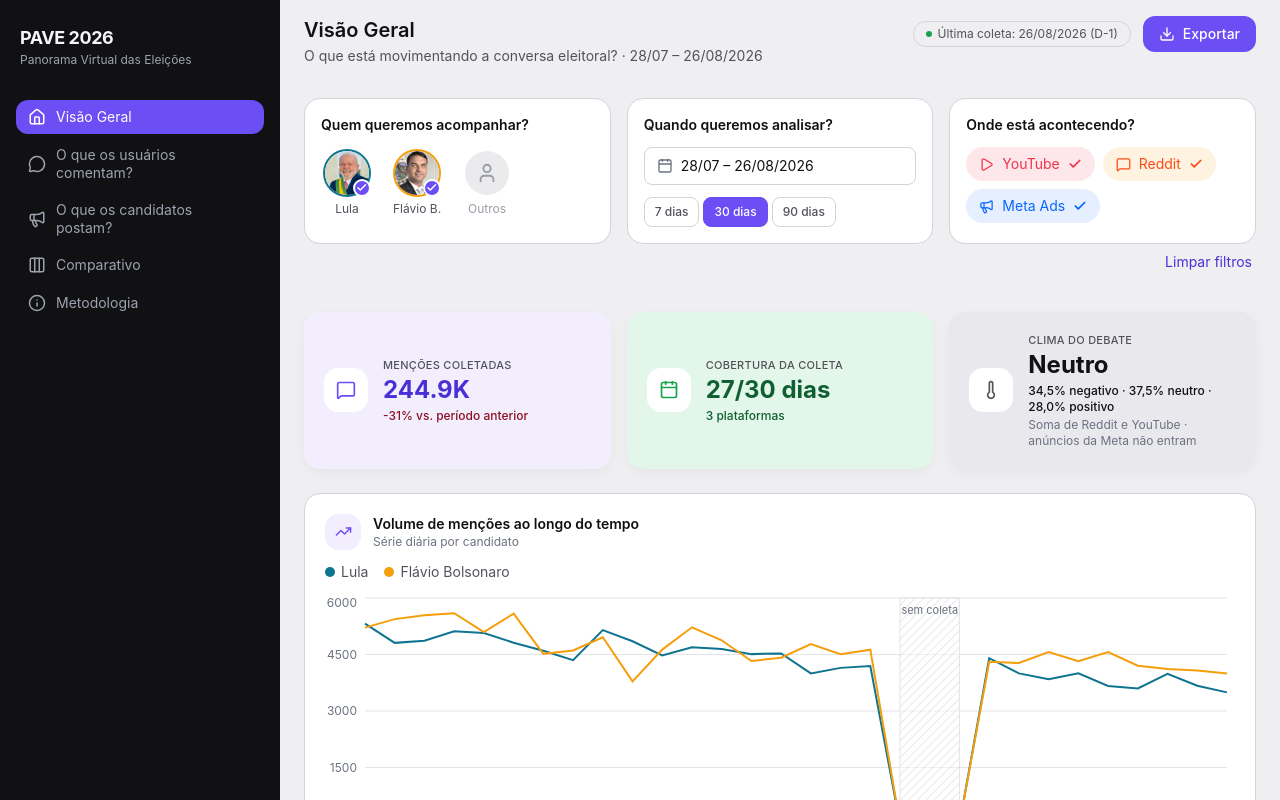
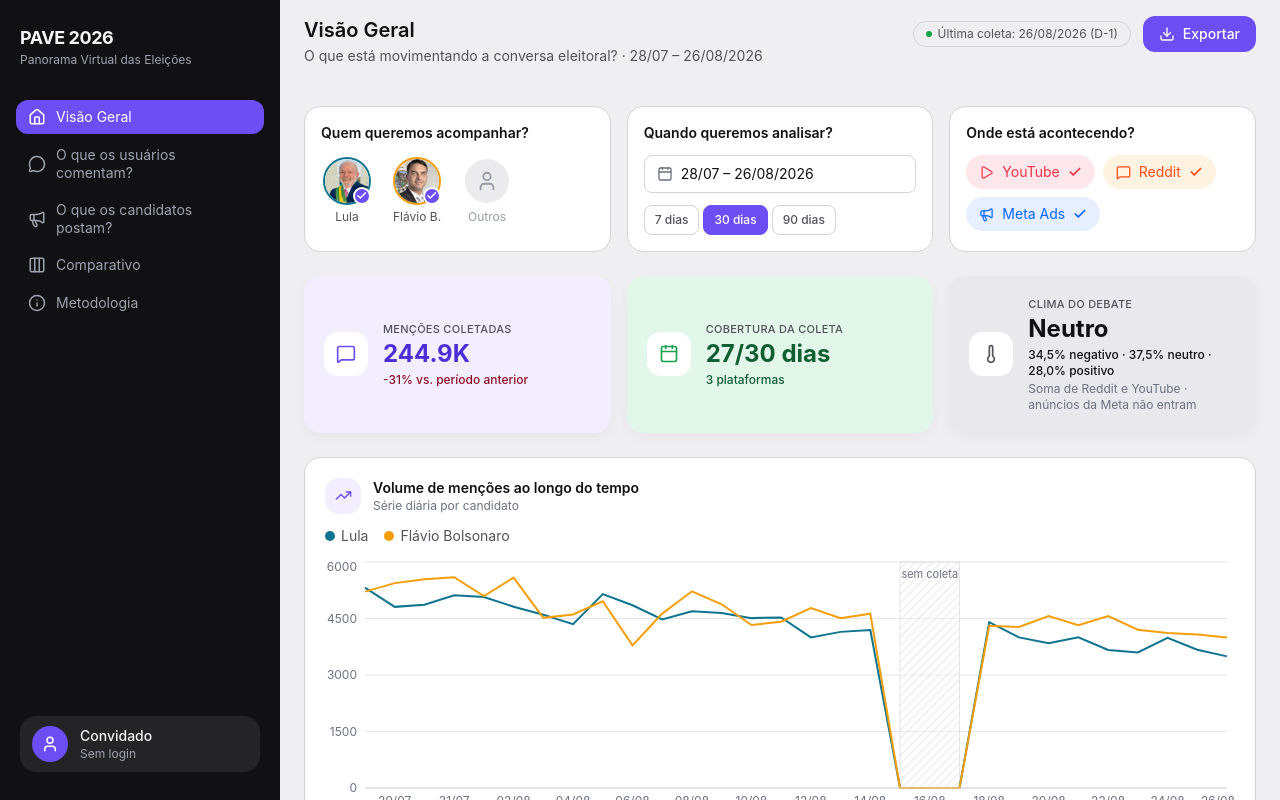
Before and after one commit to MateusoBrito/pave-webapp, a React (Vite) app: page / in a window 1280 px wide. Shown: the top 800 px of the page. Built offline with nearby package versions, Linux system fonts and the light colour scheme.

Commit message:
feat: menu + menu de login

```diff
--- a/src/App.tsx
+++ b/src/App.tsx
@@ -12,12 +12,12 @@ function App() {
   return (
     <FiltersProvider>
       <PageHeaderProvider>
-        <div className="grid min-h-screen grid-cols-1 lg:grid-cols-[280px_1fr]">
+        <div className="min-h-screen">
           <Sidebar open={mobileNavOpen} onClose={() => setMobileNavOpen(false)} />
-          <div className="flex flex-col">
+          <div className="flex flex-col lg:ml-[280px]">
             <TopBar onMenuClick={() => setMobileNavOpen(true)} />
             <FilterBar />
-            <main className="flex flex-col gap-6 p-4 sm:p-6">
+            <main className="flex flex-col gap-6 px-4 pt-6 pb-4 sm:px-6 sm:pb-6">
               <Outlet />
             </main>
           </div>
--- a/src/components/filters/FilterBar.tsx
+++ b/src/components/filters/FilterBar.tsx
@@ -1,27 +1,16 @@
-import { useFilters } from '../../context/FiltersContext'
-import { FOCUS_RING } from '../ui/focusRing'
 import { CandidateAvatarFilter } from './CandidateAvatarFilter'
 import { NetworkChipFilter } from './NetworkChipFilter'
 import { PeriodFilterCard } from './PeriodFilterCard'
 
 /** Filtros globais e persistentes — mesma barra em todas as telas, refletidos na URL. */
 export function FilterBar() {
-  const { clearFilters } = useFilters()
-
   return (
-    <div className="flex flex-col gap-2 px-4 py-4 sm:px-6">
+    <div className="px-4 pt-4 sm:px-6 sm:pt-6">
       <div className="grid grid-cols-1 gap-4 md:grid-cols-3">
         <CandidateAvatarFilter />
         <PeriodFilterCard />
         <NetworkChipFilter />
       </div>
-      <button
-        type="button"
-        onClick={clearFilters}
-        className={`self-end rounded-lg px-1 text-sm text-[var(--color-primary-dark)] underline-offset-2 hover:underline ${FOCUS_RING}`}
-      >
-        Limpar filtros
-      </button>
     </div>
   )
 }
--- /dev/null
+++ b/src/components/layout/ProfileMenu.tsx
@@ -0,0 +1,137 @@
+import { useEffect, useRef, useState } from 'react'
+import { Bell, HelpCircle, LogOut, User } from 'lucide-react'
+import { NavLink } from 'react-router-dom'
+import { Avatar } from '../ui/Avatar'
+import { FOCUS_RING } from '../ui/focusRing'
+
+const ACCOUNT_ITEMS = [
+  { icon: User, label: 'Minha conta', description: 'Nome, e-mail e senha' },
+  {
+    icon: Bell,
+    label: 'Alertas e relatórios',
+    description: 'Resumo semanal e picos de volume',
+  },
+] as const
+
+/**
+ * Gatilho de perfil fixado no rodapé da sidebar, com um popover de conta ao clicar.
+ * Sem login ainda (Firebase entra depois) — mostra "Convidado" e deixa as ações de
+ * conta desabilitadas até a autenticação existir de verdade.
+ */
+export function ProfileMenu() {
+  const [open, setOpen] = useState(false)
+  const containerRef = useRef<HTMLDivElement>(null)
+
+  useEffect(() => {
+    if (!open) return
+    function handlePointerDown(event: MouseEvent) {
+      if (containerRef.current && !containerRef.current.contains(event.target as Node)) {
+        setOpen(false)
+      }
+    }
+    function handleKeyDown(event: KeyboardEvent) {
+      if (event.key === 'Escape') setOpen(false)
+    }
+    document.addEventListener('mousedown', handlePointerDown)
+    document.addEventListener('keydown', handleKeyDown)
+    return () => {
+      document.removeEventListener('mousedown', handlePointerDown)
+      document.removeEventListener('keydown', handleKeyDown)
+    }
+  }, [open])
+
+  return (
+    <div ref={containerRef} className="relative mt-4 shrink-0 px-1 pb-1">
+      <button
+        type="button"
+        onClick={() => setOpen((v) => !v)}
+        aria-haspopup="dialog"
+        aria-expanded={open}
+        className={`flex w-full items-center gap-3 rounded-2xl bg-[var(--sidebar-hover-bg)] px-3 py-2.5 text-left transition-colors hover:bg-white/10 ${FOCUS_RING}`}
+      >
+        <Avatar name="Convidado" color="var(--color-primary)" icon={User} size={36} />
+        <div className="min-w-0">
+          <p className="truncate text-sm font-medium text-[var(--sidebar-text)]">
+            Convidado
+          </p>
+          <p className="truncate text-xs text-[var(--sidebar-text-muted)]">Sem login</p>
+        </div>
+      </button>
+
+      {open && (
+        <div
+          role="dialog"
+          aria-label="Perfil"
+          className="fixed bottom-4 left-4 z-50 w-[calc(100vw-2rem)] max-w-[340px] rounded-2xl bg-[var(--chart-surface)] p-5 sm:left-[300px]"
+          style={{ boxShadow: 'var(--card-shadow)' }}
+        >
+          <div className="flex items-center gap-3">
+            <Avatar name="Convidado" color="var(--color-primary)" icon={User} size={56} />
+            <div className="min-w-0">
+              <p className="font-semibold text-[var(--text-primary)]">Convidado</p>
+              <p className="text-sm text-[var(--text-secondary)]">Sem login</p>
+              <span className="mt-1 inline-block rounded-full bg-[var(--tint-blue)] px-2.5 py-0.5 text-xs font-medium text-[var(--tint-text-blue)]">
+                Modo convidado
+              </span>
+            </div>
+          </div>
+
+          <div className="my-4 border-t border-[var(--baseline)]" />
+
+          <nav className="flex flex-col gap-1">
+            {ACCOUNT_ITEMS.map((item) => (
+              <div
+                key={item.label}
+                title="Disponível após login"
+                className="flex cursor-not-allowed items-center gap-3 rounded-xl px-2 py-2"
+              >
+                <item.icon
+                  size={20}
+                  strokeWidth={2}
+                  className="shrink-0 text-[var(--text-muted)]"
+                />
+                <div>
+                  <p className="text-sm font-medium text-[var(--text-secondary)]">
+                    {item.label}
+                  </p>
+                  <p className="text-xs text-[var(--text-muted)]">{item.description}</p>
+                </div>
+              </div>
+            ))}
+            <NavLink
+              to="/metodologia"
+              onClick={() => setOpen(false)}
+              className={`flex items-center gap-3 rounded-xl px-2 py-2 transition-colors hover:bg-black/5 ${FOCUS_RING}`}
+            >
+              <HelpCircle
+                size={20}
+                strokeWidth={2}
+                className="shrink-0 text-[var(--text-secondary)]"
+              />
+              <div>
+                <p className="text-sm font-medium text-[var(--text-primary)]">
+                  Ajuda e metodologia
+                </p>
+                <p className="text-xs text-[var(--text-muted)]">
+                  Como os dados são coletados e tratados
+                </p>
+              </div>
+            </NavLink>
+          </nav>
+
+          <div className="my-4 border-t border-[var(--baseline)]" />
+
+          <button
+            type="button"
+            disabled
+            title="Disponível após login"
+            className="flex w-full cursor-not-allowed items-center gap-2 rounded-xl bg-[var(--tint-coral)] px-3 py-2.5 text-sm font-medium text-[var(--tint-text-coral)] opacity-70"
+          >
+            <LogOut size={18} strokeWidth={2} />
+            Sair
+          </button>
+        </div>
+      )}
+    </div>
+  )
+}
--- a/src/components/layout/Sidebar.tsx
+++ b/src/components/layout/Sidebar.tsx
@@ -1,8 +1,8 @@
 import { Columns3, Home, Info, Megaphone, MessageCircle, X } from 'lucide-react'
 import type { LucideIcon } from 'lucide-react'
 import { NavLink } from 'react-router-dom'
-import { Avatar } from '../ui/Avatar'
 import { FOCUS_RING } from '../ui/focusRing'
+import { ProfileMenu } from './ProfileMenu'
 
 const NAV_ITEMS: { to: string; label: string; icon: LucideIcon }[] = [
   { to: '/', label: 'Visão Geral', icon: Home },
@@ -28,7 +28,7 @@ export function Sidebar({ open, onClose }: Props) {
         />
       )}
       <aside
-        className={`fixed inset-y-0 left-0 z-50 flex w-72 -translate-x-full transform flex-col justify-between bg-[var(--sidebar-bg)] px-4 py-6 transition-transform duration-200 lg:static lg:z-auto lg:w-full lg:translate-x-0 ${
+        className={`fixed inset-y-0 left-0 z-50 flex w-72 -translate-x-full transform flex-col justify-between bg-[var(--sidebar-bg)] px-4 py-6 transition-transform duration-200 lg:w-[280px] lg:translate-x-0 ${
           open ? 'translate-x-0' : ''
         }`}
       >
@@ -74,15 +74,7 @@ export function Sidebar({ open, onClose }: Props) {
           </nav>
         </div>
 
-        <div className="flex items-center gap-3 border-t border-[var(--sidebar-border)] px-1 pt-4">
-          <Avatar name="Lucas Rivetti" color="var(--color-primary)" size={36} />
-          <div>
-            <p className="text-sm font-medium text-[var(--sidebar-text)]">
-              Lucas Rivetti
-            </p>
-            <p className="text-xs text-[var(--sidebar-text-muted)]">Equipe LabPi</p>
-          </div>
-        </div>
+        <ProfileMenu />
       </aside>
     </>
   )
```
